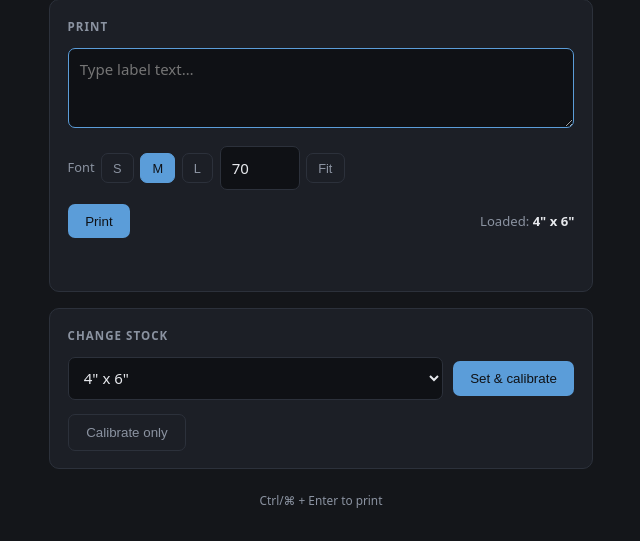
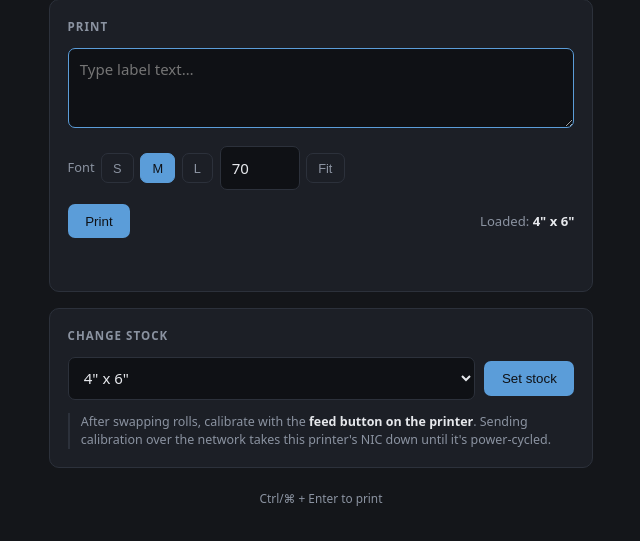
Before and after one commit to blakdav/labelprint, a Flask app: page / in a window 1280 px wide. Shown: the part 674-1215 px from the top of the page, without its empty margins (319-959 px from the left). After the commit the page ends 1180 px from the top, so only its background shows below. Run offline with Flask 3, Linux system fonts and the light colour scheme.

Commit message:
Remove network calibration, it takes the printer NIC down

```diff
--- a/app.py
+++ b/app.py
@@ -229,6 +229,12 @@ def do_print():
 
 @app.post("/stock")
 def set_stock():
+    """Store the loaded stock. Deliberately does NOT send ~JC.
+
+    On this printer's firmware, ~JC over TCP takes the network stack down
+    and it does not come back without a power cycle. Media calibration has
+    to be done with the feed button on the printer itself.
+    """
     sizes = load_sizes()
     stock = request.form.get("stock")
     if stock not in sizes:
@@ -238,23 +244,12 @@ def set_stock():
     state["stock"] = stock
     save_state(state)
 
-    ok, message = send_raw("~JC")
-    if ok:
-        message = (f"Stock set to {sizes[stock]['label']}. "
-                   "Calibrating — expect a few blanks.")
     return jsonify(
-        ok=ok, message=message,
+        ok=True,
+        message=f"Stock set to {sizes[stock]['label']}.",
         label=sizes[stock]["label"],
         font=font_for(state, sizes, stock),
-    ), (200 if ok else 502)
-
-
-@app.post("/calibrate")
-def calibrate():
-    ok, message = send_raw("~JC")
-    if ok:
-        message = "Calibrating — expect a few blank labels."
-    return jsonify(ok=ok, message=message), (200 if ok else 502)
+    )
 
 
 if __name__ == "__main__":
--- a/templates/index.html
+++ b/templates/index.html
@@ -90,6 +90,12 @@
   #msg.ok { color: var(--ok); }
   #msg.err { color: var(--err); }
   footer { color: var(--muted); font-size: .74rem; text-align: center; margin-top: 1.4rem; }
+  .note {
+    color: var(--muted); font-size: .78rem; line-height: 1.45;
+    margin: .8rem 0 0; padding-left: .7rem;
+    border-left: 2px solid var(--line);
+  }
+  .note b { color: var(--fg); font-weight: 600; }
 </style>
 </head>
 <body>
@@ -139,11 +145,13 @@
         </option>
         {% endfor %}
       </select>
-      <button id="setstock">Set &amp; calibrate</button>
+      <button id="setstock">Set stock</button>
     </div>
-    <div class="actions">
-      <button id="calibrate" class="ghost">Calibrate only</button>
-    </div>
+    <p class="note">
+      After swapping rolls, calibrate with the <b>feed button on the
+      printer</b>. Sending calibration over the network takes this
+      printer's NIC down until it's power-cycled.
+    </p>
   </div>
 
   <footer>Ctrl/⌘ + Enter to print</footer>
@@ -311,7 +319,6 @@ $("setstock").onclick = async () => {
   }
 };
 
-$("calibrate").onclick = () => post("/calibrate", {});
 $("fit").onclick = fitFont;
 
 document.querySelectorAll(".chip[data-scale]").forEach(b => {
```
Also changed, not shown: README.md.
